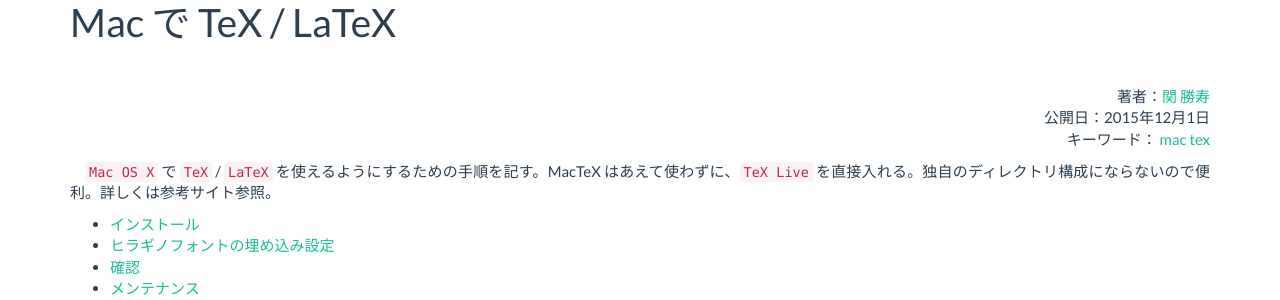
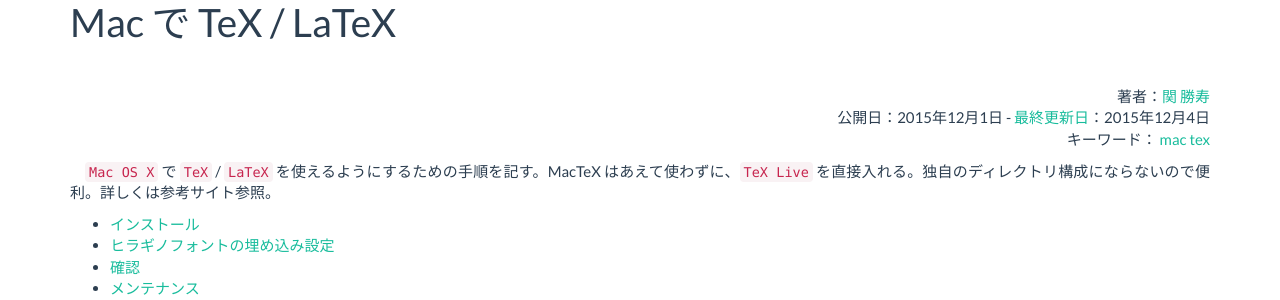
Before and after one commit to sekika/sekika.github.io, a Jekyll site: the page built from _posts/2015-12-01-mac-tex.md, in a window 1280 px wide. Shown: the part 122-422 px from the top of the page. Built offline with Jekyll 4.4.1, drawn with Linux system fonts in a browser that asks for light colours; nearby versions of some CDN libraries; comment, search, counter and statistics services are not loaded.

```diff
--- a/_posts/2015-12-01-mac-tex.md
+++ b/_posts/2015-12-01-mac-tex.md
@@ -2,7 +2,7 @@
 layout: post
 title: Mac で TeX / LaTeX
 date: 2015-12-01 06:42:07 +0000
-update:
+update: 2015-12-04 09:40:37 +0000
 tags:
 - mac
 - tex
```
